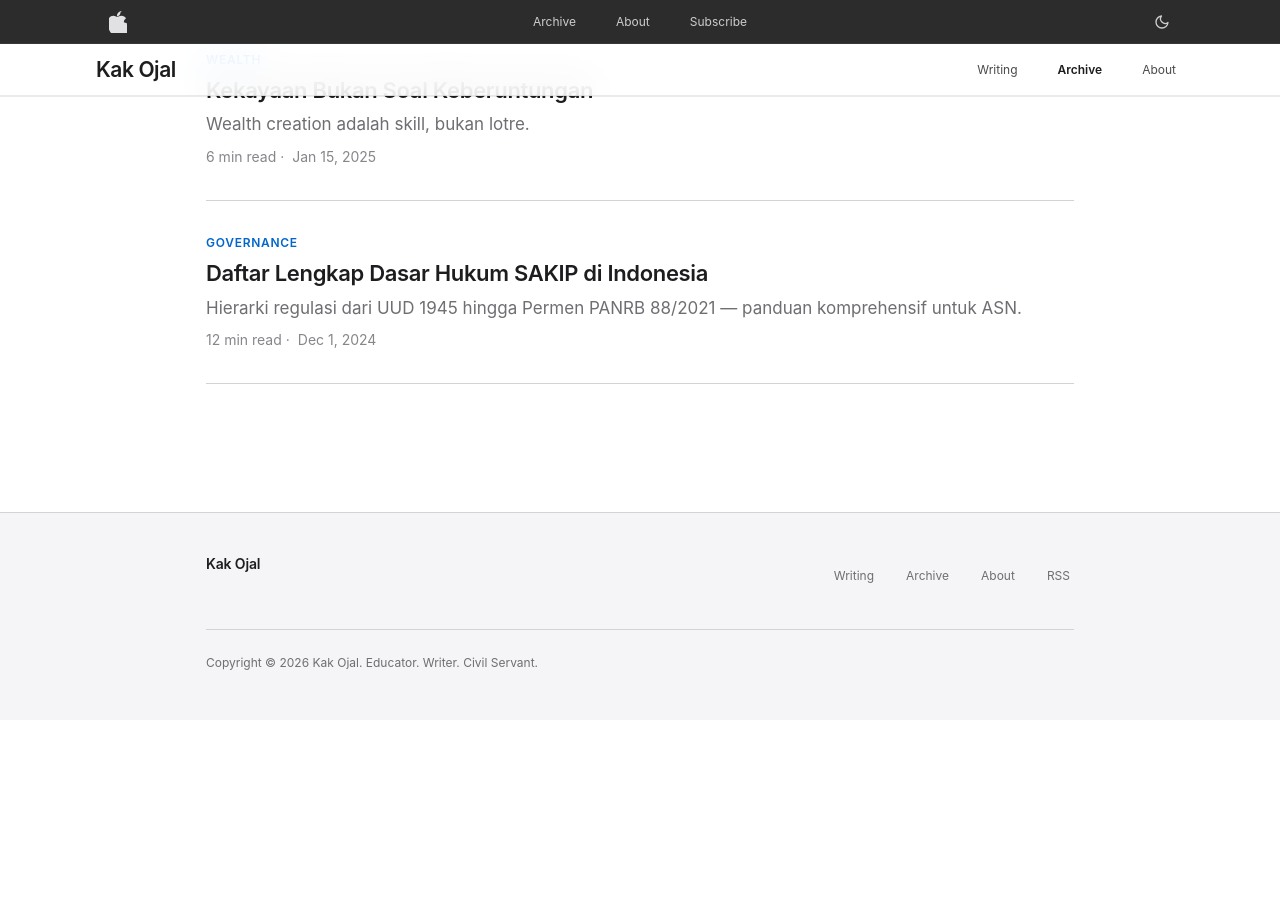
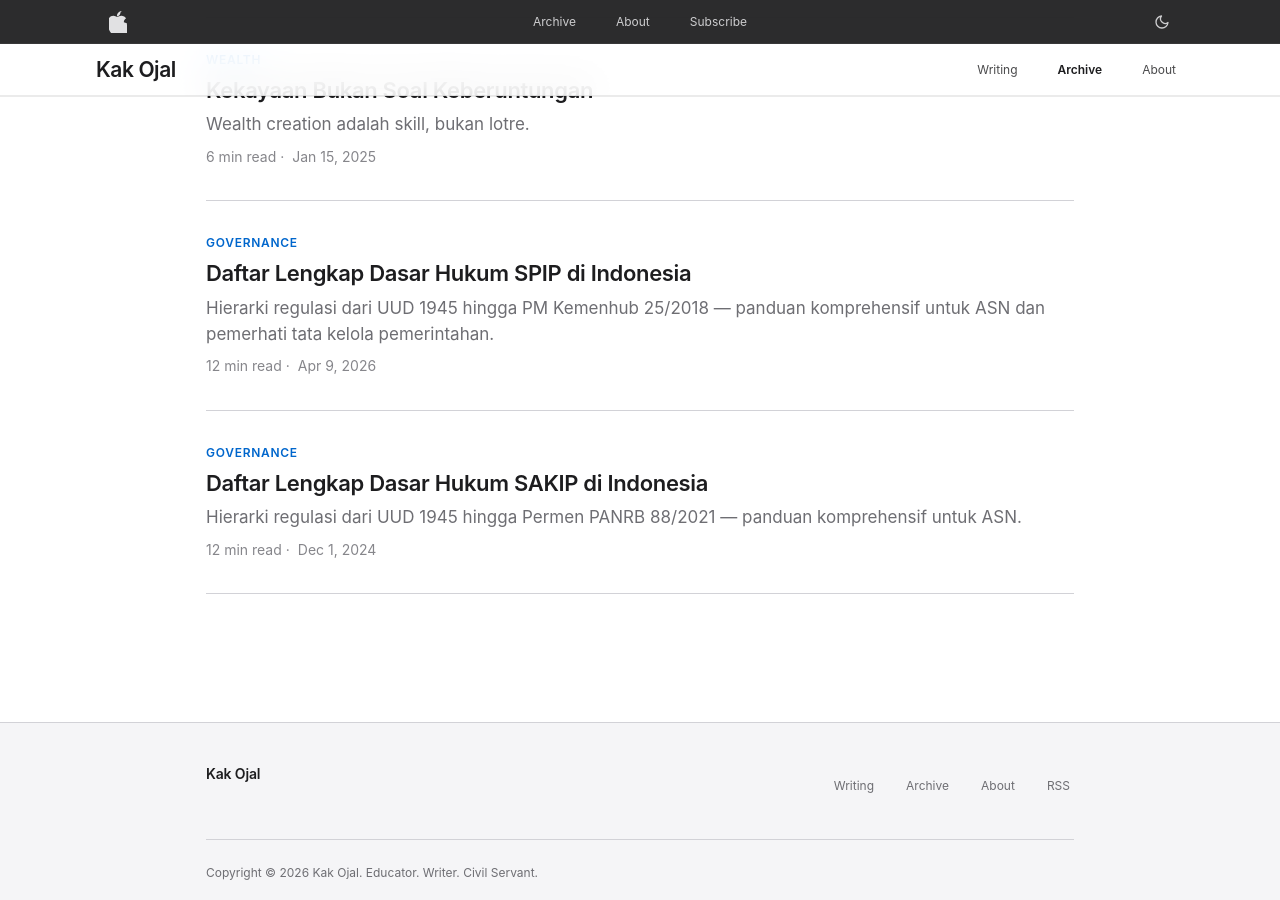
Before and after one commit to makhrojal/makhrojal.github.io, a Jekyll site: the page built from archive.md, in a window 1280 px wide and 900 px high, scrolled down 478 px. Built offline with Jekyll 4.4.1, drawn with Linux system fonts in a browser that asks for light colours; before the commit the page ends 1198 px from its top, so only the background shows below that.

Commit message:
feat: add SPIP entry to archive page

```diff
--- a/archive.md
+++ b/archive.md
@@ -26,6 +26,16 @@
     </a>
     {% endfor %}
 
+    <!-- Manual entry: dasar-hukum-spip (not a Jekyll post) -->
+    <a href="/dasar-hukum-spip/" class="article-list-item" role="listitem">
+      <span class="article-list-item__category">Governance</span>
+      <h3 class="article-list-item__title">Daftar Lengkap Dasar Hukum SPIP di Indonesia</h3>
+      <p class="article-list-item__excerpt">Hierarki regulasi dari UUD 1945 hingga PM Kemenhub 25/2018 — panduan komprehensif untuk ASN dan pemerhati tata kelola pemerintahan.</p>
+      <div class="article-list-item__meta">
+        12 min read · <time datetime="2026-04-09">Apr 9, 2026</time>
+      </div>
+    </a>
+
     <!-- Manual entry: dasar-hukum-sakip (not a Jekyll post) -->
     <a href="/dasar-hukum-sakip/" class="article-list-item" role="listitem">
       <span class="article-list-item__category">Governance</span>
```
